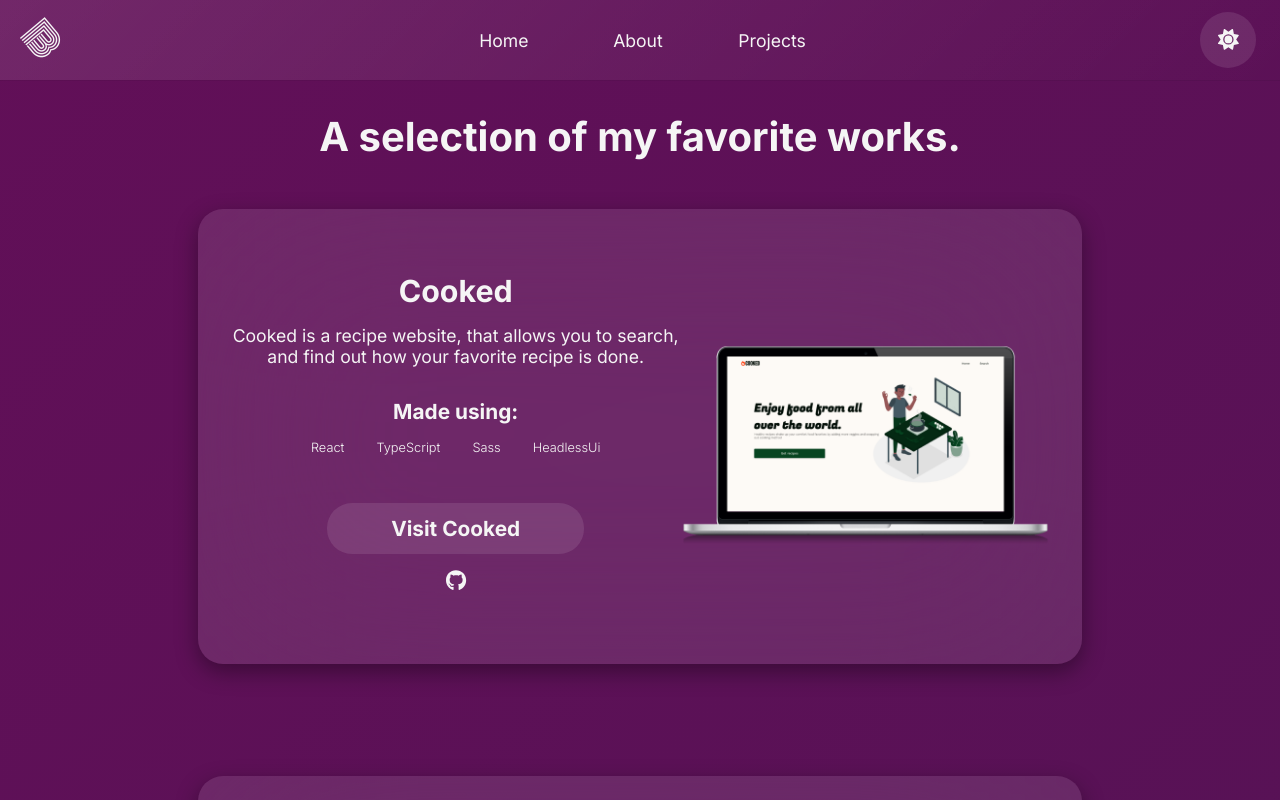
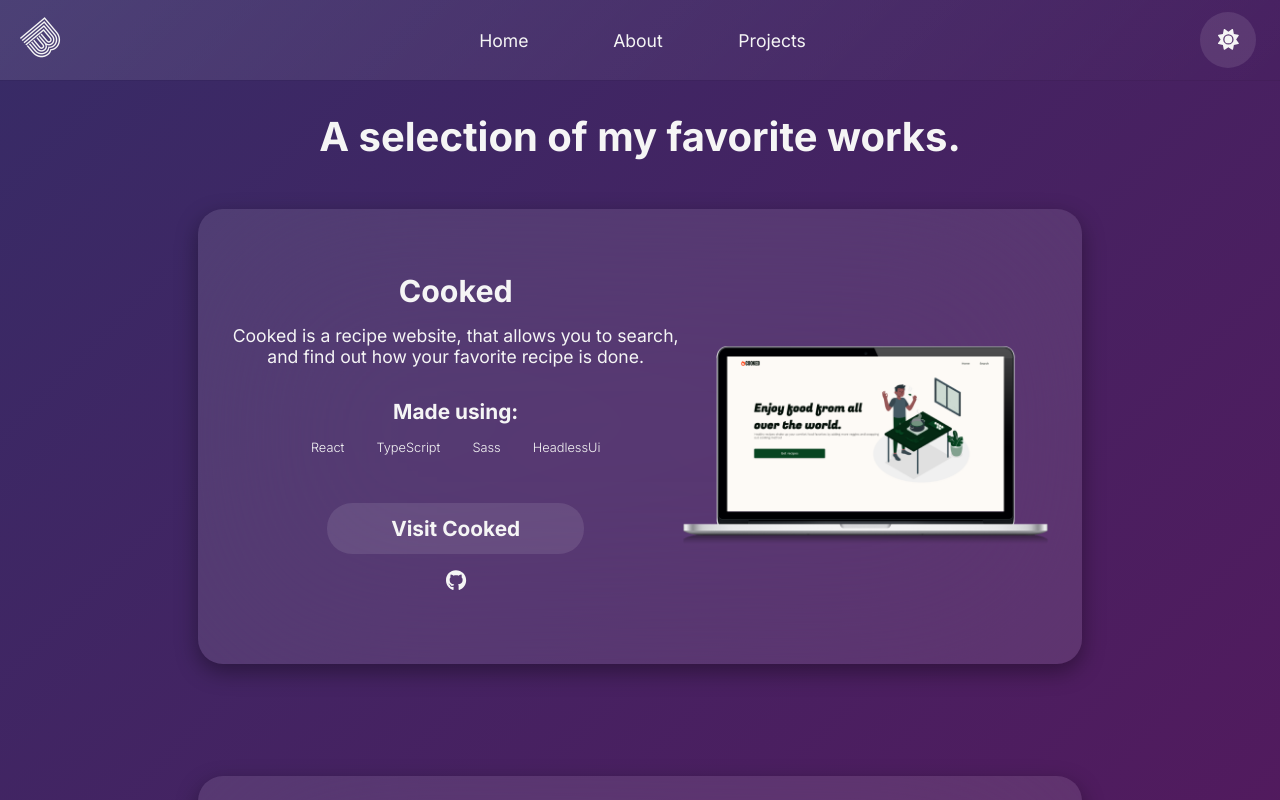
Before and after one commit to brunovdsa/portfolio, a React (Vite) app: page /projects in a window 1280 px wide. Shown: the top 800 px of the page. Built offline with nearby package versions, Linux system fonts and the light colour scheme.

Commit message:
FEAT: First version using motion framer, needs improvement on performance.

```diff
--- a/package.json
+++ b/package.json
@@ -16,8 +16,10 @@
     "@fortawesome/react-fontawesome": "^0.2.0",
     "@types/react-fontawesome": "^1.6.5",
     "@types/styled-components": "^5.1.26",
+    "framer-motion": "^10.6.0",
     "react": "^18.2.0",
     "react-dom": "^18.2.0",
+    "react-intersection-observer": "^9.4.3",
     "react-router-dom": "^6.8.0",
     "styled-components": "^5.3.6"
   },
--- a/src/components/MainContainer/styles.ts
+++ b/src/components/MainContainer/styles.ts
@@ -6,8 +6,11 @@ export const Container = styled.div`
   color: ${(props) => props.theme.colors.text};
 
   background: ${(props) => props.theme.colors.background_800};
-  background-size: 1200% 1200%;
-  animation: gradient 7s ease infinite reverse;
+
+  @media (min-width: 1100px) {
+    background: ${(props) => props.theme.colors.background_800};
+    background-size: 400% 400%;
+    animation: gradient 20s ease infinite;
 
     @keyframes gradient {
       0% {
@@ -20,7 +23,5 @@ export const Container = styled.div`
         background-position: 0% 50%;
       }
     }
-
-  @media (min-width: 1100px) {
   }
 `;
--- a/src/components/ProjectCard/index.tsx
+++ b/src/components/ProjectCard/index.tsx
@@ -1,3 +1,7 @@
+import { motion, spring, useAnimation } from 'framer-motion';
+import { useEffect } from 'react';
+import { useInView } from 'react-intersection-observer';
+
 import { GitHubIcon } from '../Icons';
 import {
   Container,
@@ -26,8 +30,35 @@ interface CardProps {
 }
 
 export default function ProjectCard(props: CardProps) {
+  const { ref, inView } = useInView();
+
+  const animation = useAnimation();
+
+  useEffect(() => {
+    console.log('asduahsdiuahs = ', inView);
+    if (inView) {
+      animation.start({
+        x: 0,
+        transition: {
+          type: '',
+          duration: 0.8,
+          bounce: 0.3,
+        },
+      });
+    } else {
+      animation.start({
+        x: '-100vw',
+      });
+    }
+  }, [inView]);
+
   return (
-    <Container>
+    <div ref={ref}>
+      <Container
+        as={motion.div}
+        animate={animation}
+        viewport={{ once: true, amount: 0.8 }}
+      >
         <Info>
           <Title>{props.name}</Title>
           <Description>{props.description}</Description>
@@ -35,7 +66,7 @@ export default function ProjectCard(props: CardProps) {
             <MadeWith>Made using:</MadeWith>
             <List>
               {props.techs.map((tech) => (
-              <ItemsList>{tech}</ItemsList>
+                <ItemsList key={tech}>{tech}</ItemsList>
               ))}
             </List>
           </Techs>
@@ -58,5 +89,6 @@ export default function ProjectCard(props: CardProps) {
           />
         </ImgContainer>
       </Container>
+    </div>
   );
 }
--- a/src/pages/projects/index.tsx
+++ b/src/pages/projects/index.tsx
@@ -4,6 +4,8 @@ import Section from '../../components/Section';
 
 import { CardsContainer, MainTitle } from './styles';
 
+import { motion, useInView } from 'framer-motion';
+import { useEffect } from 'react';
 import cooked from '../../assets/img/cooked.png';
 import cookedfhd from '../../assets/img/cookedfhd.png';
 import photostock from '../../assets/img/photostock.png';
```
Also changed, not shown: 1 other file (tests, documents, lock files or other folders). Lines whose indentation alone changed are shown as unchanged.
